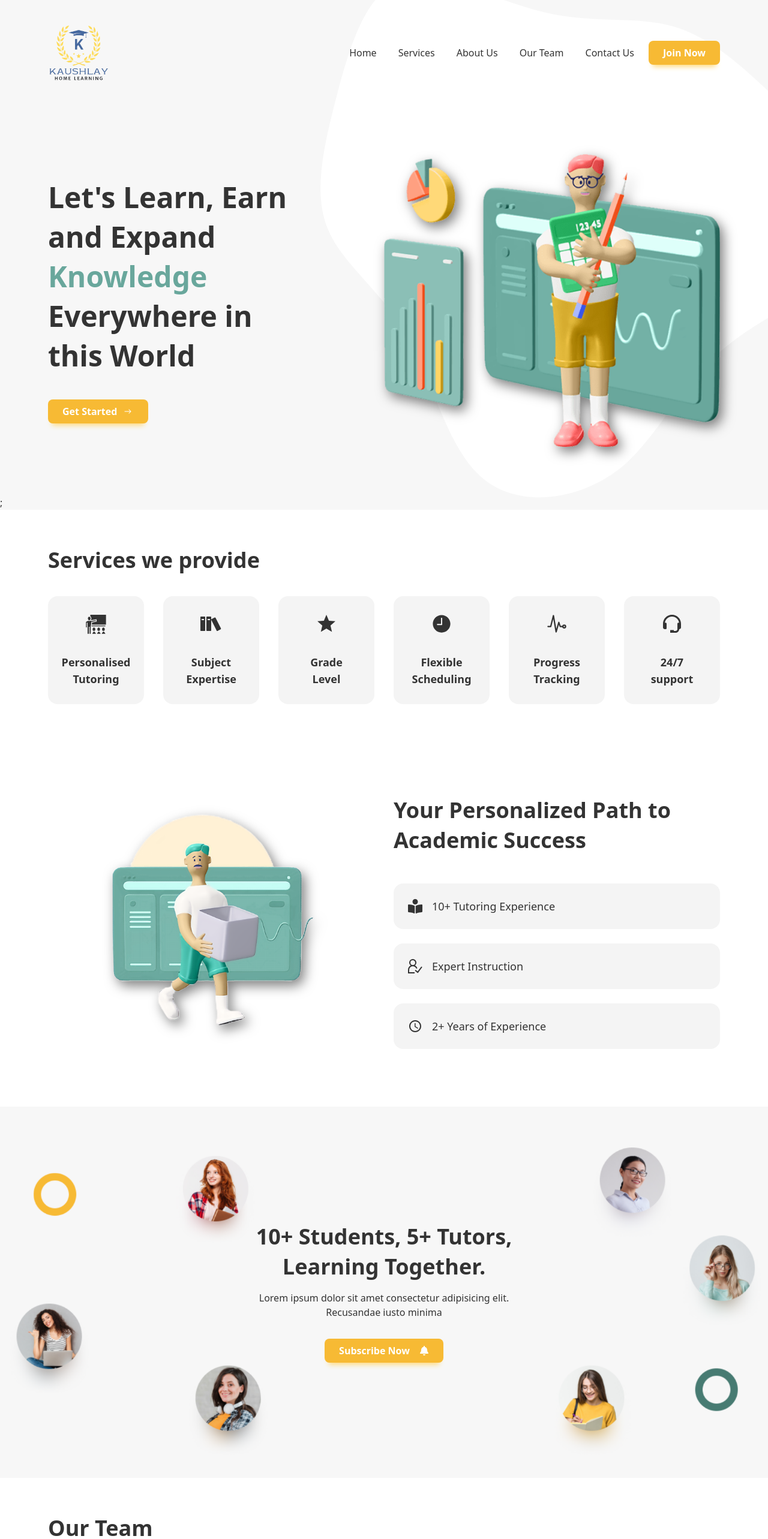
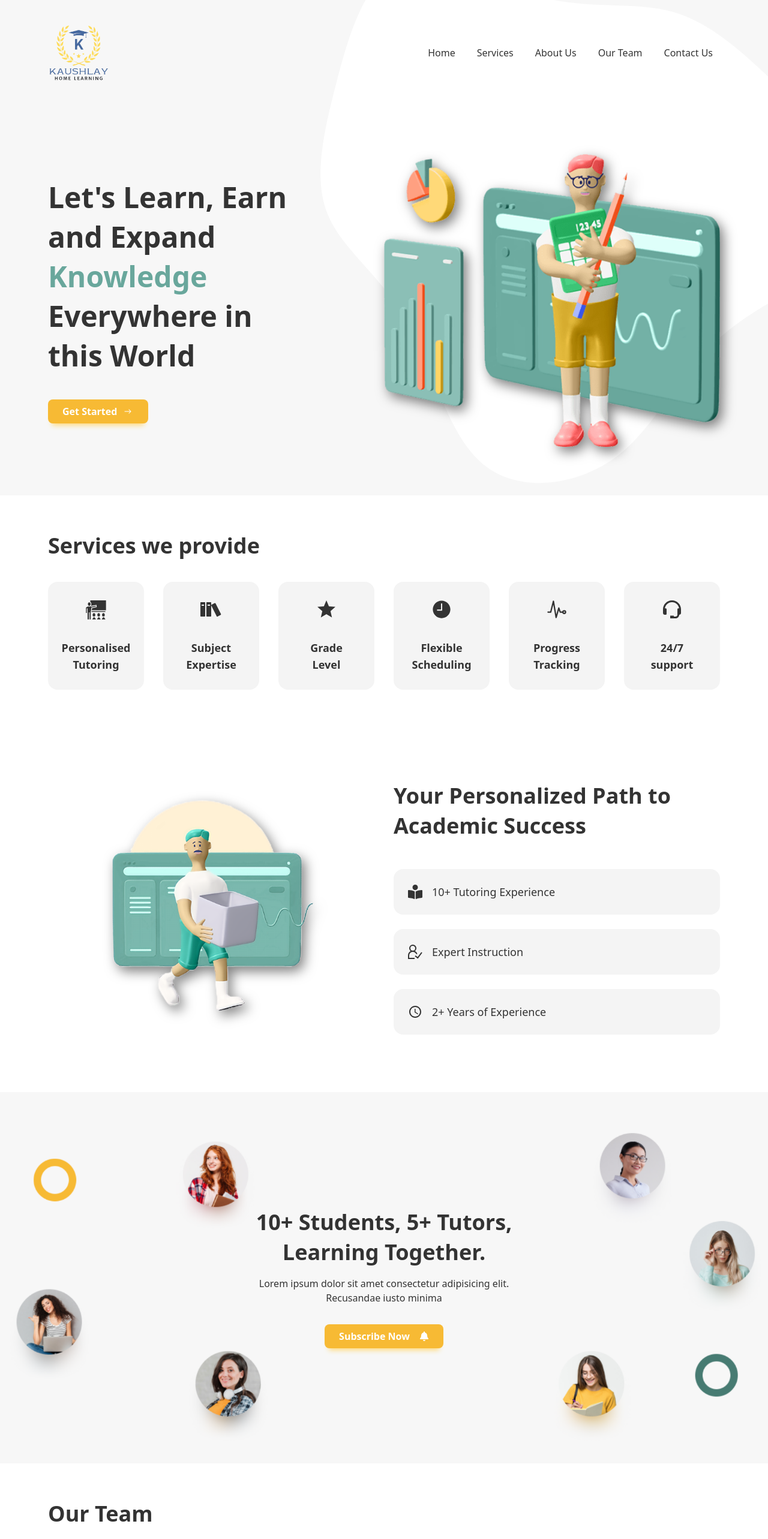
Before and after one commit to kaushaly123/kaushaly_website, a React (Vite) app: page / in a window 1280 px wide. Shown: the top 2566 px of the page at 60% size. Built offline with nearby package versions, Linux system fonts and the light colour scheme.

Commit message:
Forms Edited

```diff
--- a/src/App.jsx
+++ b/src/App.jsx
@@ -1,4 +1,4 @@
-import React from "react";
+import React, { useRef } from "react";  // Import useRef
 import Hero from "./components/Hero/Hero";
 import Services from "./components/Services/Services";
 import Banner from "./components/Banner/Banner";
@@ -8,12 +8,21 @@ import Footer from "./components/Footer/Footer";
 import Team from "./components/Team/Team";
 
 const App = () => {
+  const subscribeRef = useRef(null);  // Create a ref for the Subscribe section
+
+  // Function to scroll to the Subscribe section
+  const scrollToSubscribe = () => {
+    subscribeRef.current.scrollIntoView({ behavior: "smooth" });  // Smooth scroll
+  };
+
   return (
     <main className="overflow-x-hidden bg-white text-dark">
-      <Hero />
+      <Hero scrollToSubscribe={scrollToSubscribe} />  {/* Pass the scroll function to Hero */}
       <Services />
       <Banner />
-      <Subscribe />
+      <div ref={subscribeRef}>  {/* Attach ref to Subscribe section */}
+        <Subscribe />
+      </div>
       <Team />
       <Banner2 />
       <Footer />
--- a/src/components/Banner/Banner2.jsx
+++ b/src/components/Banner/Banner2.jsx
@@ -22,7 +22,7 @@ const Banner2 = () => {
               incidunt!
             </p>
             <a
-              href="https://chat.whatsapp.com/FQSKgJ5f1eIAhlyF5sVym0"
+              href=""
               className="primary-btn !mt-8"
             >
               Join Now
--- /dev/null
+++ b/src/components/Hero/App.jsx
@@ -0,0 +1,12 @@
+import { BrowserRouter as Router, Route } from "react-router-dom"; // Import Router and Route
+import Hero from "./Hero";
+
+const App = () => {
+    return (
+      <Router>
+        <Route path="/" element={<Hero />} />
+      </Router>
+    );
+  };
+
+  export default App;
--- a/src/components/Hero/Hero.jsx
+++ b/src/components/Hero/Hero.jsx
@@ -1,9 +1,9 @@
-import React, { useState, useEffect } from "react";
+import React, { useState, useRef } from "react";  // Import useRef
 import Navbar from "../Navbar/Navbar";
 import { IoIosArrowRoundForward } from "react-icons/io";
 import Blob from "../../assets/blob.svg";
 import HeroPng from "../../assets/hero.png";
-import { animate, motion } from "framer-motion";
+import { motion } from "framer-motion";
 
 export const FadeUp = (delay) => {
   return {
@@ -25,25 +25,22 @@ export const FadeUp = (delay) => {
   };
 };
 
-const Hero = () => {
+const Hero = ({ scrollToSubscribe }) => {  // Pass the scrollToSubscribe prop
   const [isMenuOpen, setIsMenuOpen] = useState(false);
 
   // Function to toggle the hamburger menu state
   const toggleMenu = () => {
     setIsMenuOpen(!isMenuOpen);
-
   };
 
   return (
     <section className="bg-light overflow-hidden relative">
-        <div className="z-20">
-          <Navbar toggleMenu={toggleMenu}   />
-        </div>
+      <Navbar toggleMenu={toggleMenu} />
       {isMenuOpen ? null : (
         <div className="container grid grid-cols-1 md:grid-cols-2 min-h-[650px]">
           {/* Brand Info */}
           <div className="flex flex-col justify-center py-14 md:py-0 relative">
-          <div className="text-center md:text-left space-y-10 lg:max-w-[400px]">
+            <div className="text-center md:text-left space-y-10 lg:max-w-[400px] ">
               <motion.h1
                 variants={FadeUp(0.6)}
                 initial="initial"
@@ -59,7 +56,10 @@ const Hero = () => {
                 animate="animate"
                 className="flex justify-center md:justify-start"
               >
-              <button className="primary-btn flex items-center gap-2 group">
+                <button
+                  className="primary-btn flex items-center gap-2 group"
+                  onClick={scrollToSubscribe}  // Call the scrollToSubscribe function on click
+                >
                   Get Started
                   <IoIosArrowRoundForward className="text-xl group-hover:translate-x-2 group-hover:-rotate-45 duration-300" />
                 </button>
@@ -86,8 +86,7 @@ const Hero = () => {
             />
           </div>
         </div>
-    )};
-
+      )}
     </section>
   );
 };
--- a/src/components/Navbar/Navbar.jsx
+++ b/src/components/Navbar/Navbar.jsx
@@ -49,13 +49,12 @@ const Navbar = () => {
 
   const toggleMenu = () => setIsOpen(!isOpen);
 
-
   return (
     <nav className="relative z-20">
       <motion.div
         initial={{ opacity: 0, y: -50 }}
         animate={{ opacity: 1, y: 0 }}
-        className="container py-10 flex justify-between items-center"
+        className="container py-10 flex justify-between items-center z-10"
       >
         {/* Logo section */}
         <div className="">
@@ -84,7 +83,7 @@ const Navbar = () => {
                 </a>
               </li>
             ))}
-            <button className="primary-btn">Join Now</button>
+            {/* <button className="primary-btn">Join Now</button> */}
           </ul>
         </div>
 
@@ -95,16 +94,18 @@ const Navbar = () => {
             animate={{ opacity: 1, y: 0 }}
             transition={{ ease: "easeOut", duration: 0.3 }}
             className="fixed top-0 left-0 right-0 bottom-0 bg-white shadow-lg z-50 lg:hidden"
+            onClick={toggleMenu} // Add click handler to the entire container
           >
             <ul className="flex flex-col items-center gap-4 py-10 px-6">
               {NavbarMenu.map((menu) => (
                 <li key={menu.id}>
-                  <a href={menu.path} className="text-xl block hover:text-secondary">
+                  <a href={menu.path} className="text-xl block hover:text-secondary z-50">
+                    {/* Set z-index to 50 */}
                     {menu.title}
                   </a>
                 </li>
               ))}
-              <button className="primary-btn mt-auto">Join Now</button>
+              {/* <button className="primary-btn mt-auto">Join Now</button> */}
             </ul>
             {/* Add a backdrop to close the menu when clicked outside */}
             <div
--- a/src/components/Subscribe/Subscribe.jsx
+++ b/src/components/Subscribe/Subscribe.jsx
@@ -1,4 +1,4 @@
-import React from "react";
+import React, { useState } from "react";
 import { FaBell } from "react-icons/fa";
 import BgImage from "../../assets/bg.png";
 import { motion } from "framer-motion";
@@ -11,8 +11,36 @@ const bgStyle = {
 };
 
 const Subscribe = () => {
+  const [isOpen, setIsOpen] = useState(false);
+  const [selectedRole, setSelectedRole] = useState(null);
+
+  const handleOpenModal = () => {
+    setIsOpen(true);
+  };
+
+  const handleCloseModal = () => {
+    setIsOpen(false);
+    setSelectedRole(null);
+  };
+
+  const handleRoleSelect = (role) => {
+    setSelectedRole(role);
+  };
+
+  const renderForm = () => {
+    if (selectedRole === 'student') {
+      // Replace with your student Google Form URL
+      return <iframe src="https://forms.office.com/r/1GcHN6HduV" title="Student Google Form" width="100%" height="400px"style={{ overflow: 'hidden'  }}></iframe>;
+    } else if (selectedRole === 'teacher') {
+      // Replace with your teacher Google Form URL
+      return <iframe src="https://docs.google.com/forms/d/e/1FAIpQLSdX_your_teacher_form_id/viewform?usp=sf_link" title="Teacher Google Form" width="600" height="400"></iframe>;
+    } else {
+      return <p>Please select your role.</p>;
+    }
+  };
+
   return (
-    <section className="bg-[#f7f7f7]">
+    <section className="bg-[#f7f7f7]" id="Subscribe">
       <motion.div
         initial={{ opacity: 0 }}
         whileInView={{ opacity: 1 }}
@@ -27,22 +55,48 @@ const Subscribe = () => {
         >
           <div className="text-center space-y-4 lg:max-w-[430px] mx-auto">
             <h1 className="text-4xl font-bold !leading-snug">
-            10+ Students, 5+ Tutors, Learning Together.
+              10+ Students, 5+ Tutors, Learning Together.
             </h1>
             <p>
               Lorem ipsum dolor sit amet consectetur adipisicing elit.
               Recusandae iusto minima
             </p>
-            <a
-              href=""
+            <button
               className="primary-btn !mt-8 inline-flex items-center gap-4 group"
+              onClick={handleOpenModal}
             >
               Subscribe Now
               <FaBell className="group-hover:animate-bounce group-hover:text-lg duration-200" />
-            </a>
+            </button>
           </div>
         </motion.div>
       </motion.div>
+
+      {isOpen && (
+        <div className="fixed top-0 left-0 w-full h-full bg-black bg-opacity-50 flex justify-center items-center">
+          <div className="bg-white p-6 rounded shadow-md">
+            <h2 className="text-xl font-bold mb-4">Choose Your Role</h2>
+            <div className="flex space-x-4">
+              <button
+                className="bg-blue-500 text-white px-4 py-2 rounded"
+                onClick={() => handleRoleSelect('student')}
+              >
+                Student
+              </button>
+              <button
+                className="bg-blue-500 text-white px-4 py-2 rounded"
+                onClick={() => handleRoleSelect('teacher')}
+              >
+                Teacher
+              </button>
+            </div>
+            <div className="mt-4">{renderForm()}</div>
+            <button className="bg-gray-400 text-white px-4 py-2 rounded mt-2" onClick={handleCloseModal}>
+              Close
+            </button>
+          </div>
+        </div>
+      )}
     </section>
   );
 };
```
Lines whose indentation alone changed are shown as unchanged.
